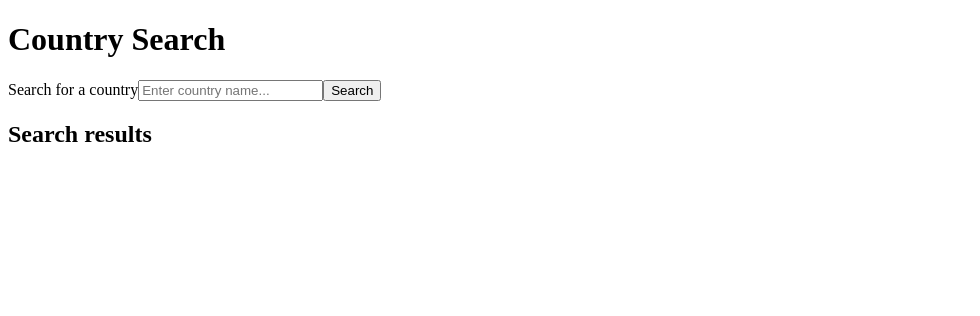
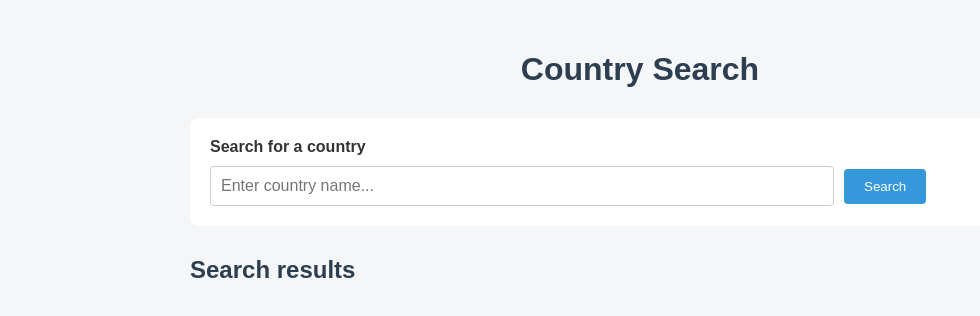
Before and after one commit to petkaprika/country-search, a website with bundled scripts: page index.html in a window 1280 px wide. Shown: the whole page, without its empty margins (0-980 px from the left). Built offline with nearby package versions, Linux system fonts and the light colour scheme.

Commit message:
style: add basic country search styling

```diff
--- a/index.html
+++ b/index.html
@@ -3,6 +3,7 @@
   <head>
     <meta charset="UTF-8" />
     <meta name="viewport" content="width=device-width, initial-scale=1.0" />
+    <link rel="stylesheet" href="./src/styles.css" />
     <title>Country Search</title>
   </head>
   <body>
--- /dev/null
+++ b/src/styles.css
@@ -0,0 +1,87 @@
+body {
+  font-family: Arial, sans-serif;
+  background-color: #f4f6f8;
+  color: #333;
+  margin: 0;
+  padding: 30px;
+}
+
+#app {
+  width: 900px;
+  margin: 0 auto;
+}
+
+header {
+  text-align: center;
+  margin-bottom: 30px;
+}
+
+h1 {
+  color: #2c3e50;
+}
+
+form {
+  background-color: white;
+  padding: 20px;
+  border-radius: 8px;
+  margin-bottom: 30px;
+}
+
+label {
+  display: block;
+  margin-bottom: 10px;
+  font-weight: bold;
+}
+
+input {
+  width: 70%;
+  padding: 10px;
+  border: 1px solid #ccc;
+  border-radius: 4px;
+  font-size: 16px;
+}
+
+button {
+  padding: 10px 20px;
+  margin-left: 10px;
+  background-color: #3498db;
+  color: white;
+  border: none;
+  border-radius: 4px;
+  cursor: pointer;
+}
+
+button:hover {
+  background-color: #2980b9;
+}
+
+#search-results h2 {
+  color: #2c3e50;
+}
+
+.country-list {
+  display: grid;
+  grid-template-columns: repeat(3, 1fr);
+  gap: 20px;
+}
+
+.country-card {
+  background-color: white;
+  padding: 20px;
+  border-radius: 8px;
+  border: 1px solid #ddd;
+}
+
+.country-card__flag {
+  font-size: 40px;
+  margin: 0 0 10px;
+}
+
+.country-card__name {
+  color: #2c3e50;
+  margin-top: 0;
+}
+
+.country-card p {
+  line-height: 1.5;
+}
```
